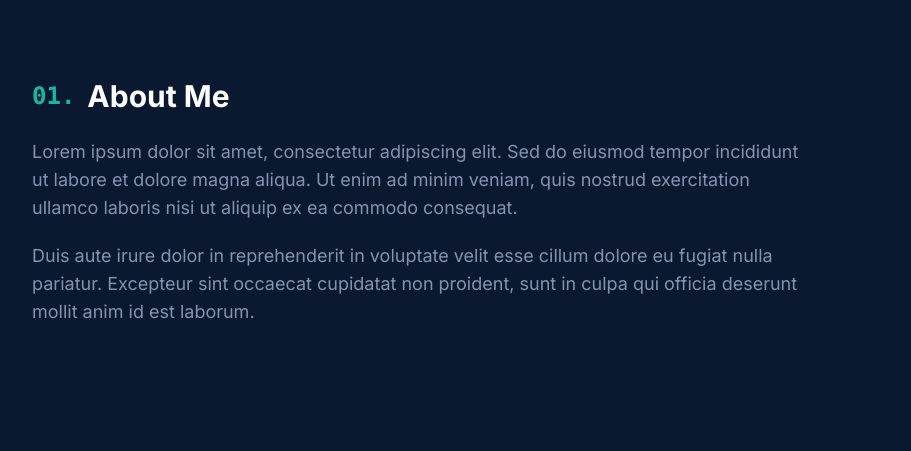
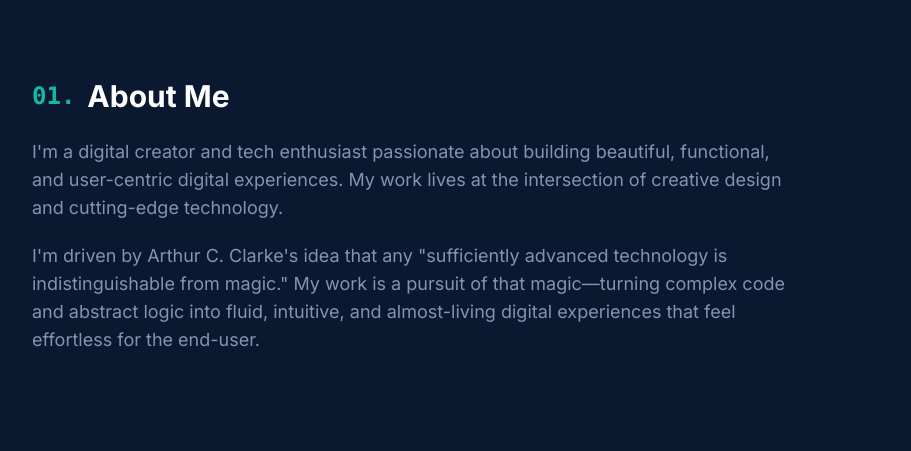
Before and after one commit to blackdoc3/nakshatrapardeshi.com, a plain HTML site: page index.html in a window 1280 px wide. Shown: the part 946-1397 px from the top of the page, without its empty margins (184-1095 px from the left). Drawn offline with nearby package versions, Linux system fonts and the light colour scheme.

Commit message:
Update index.html

```diff
--- a/index.html
+++ b/index.html
@@ -106,10 +106,10 @@
                 </h3>
                 <div class="space-y-5 text-lg text-lightest max-w-3xl">
                     <p>
-                        Lorem ipsum dolor sit amet, consectetur adipiscing elit. Sed do eiusmod tempor incididunt ut labore et dolore magna aliqua. Ut enim ad minim veniam, quis nostrud exercitation ullamco laboris nisi ut aliquip ex ea commodo consequat.
+                        I'm a digital creator and tech enthusiast passionate about building beautiful, functional, and user-centric digital experiences. My work lives at the intersection of creative design and cutting-edge technology.
                     </p>
                     <p>
-                        Duis aute irure dolor in reprehenderit in voluptate velit esse cillum dolore eu fugiat nulla pariatur. Excepteur sint occaecat cupidatat non proident, sunt in culpa qui officia deserunt mollit anim id est laborum.
+                        I'm driven by Arthur C. Clarke's idea that any "sufficiently advanced technology is indistinguishable from magic." My work is a pursuit of that magic—turning complex code and abstract logic into fluid, intuitive, and almost-living digital experiences that feel effortless for the end-user.
                     </p>
                 </div>
             </section>
```
